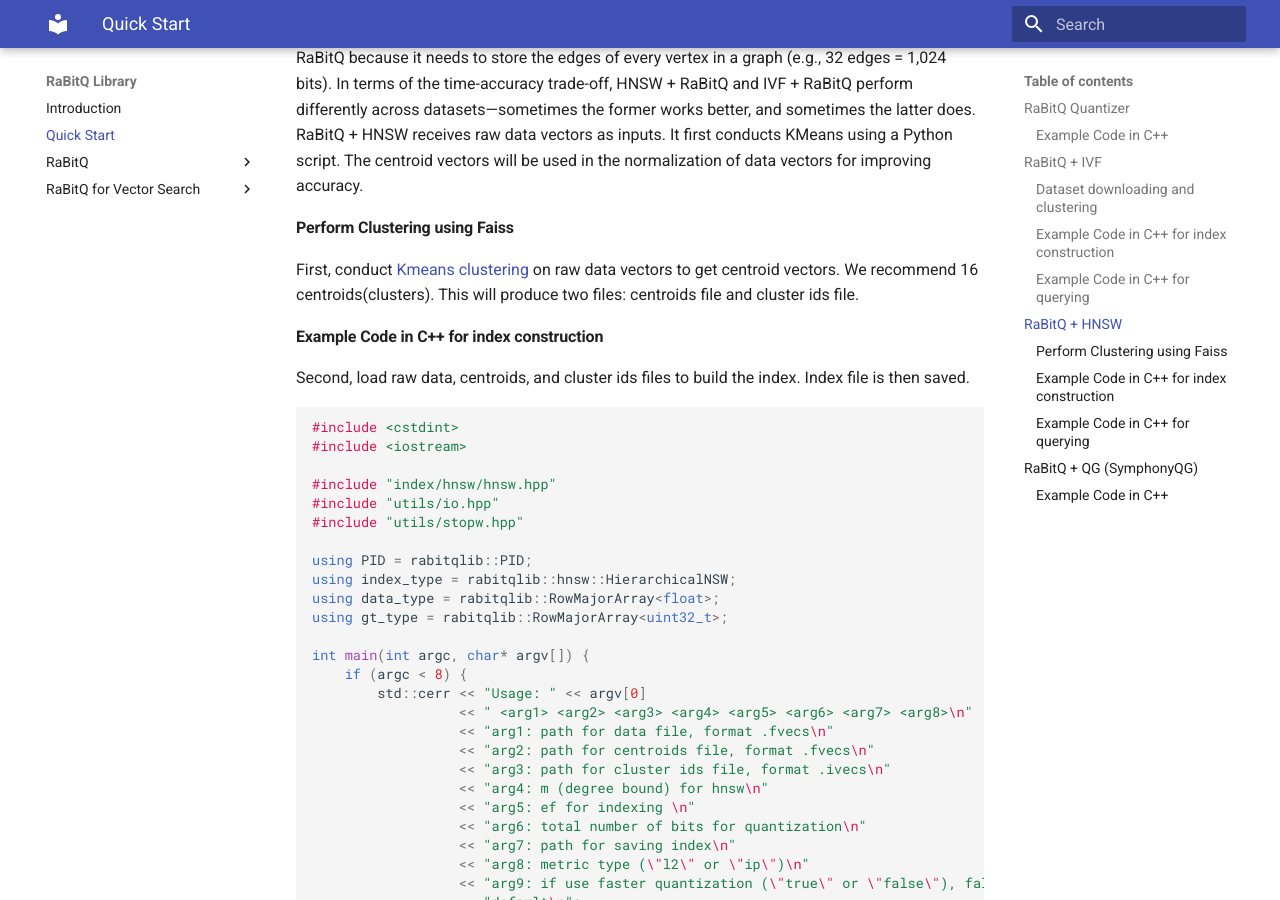
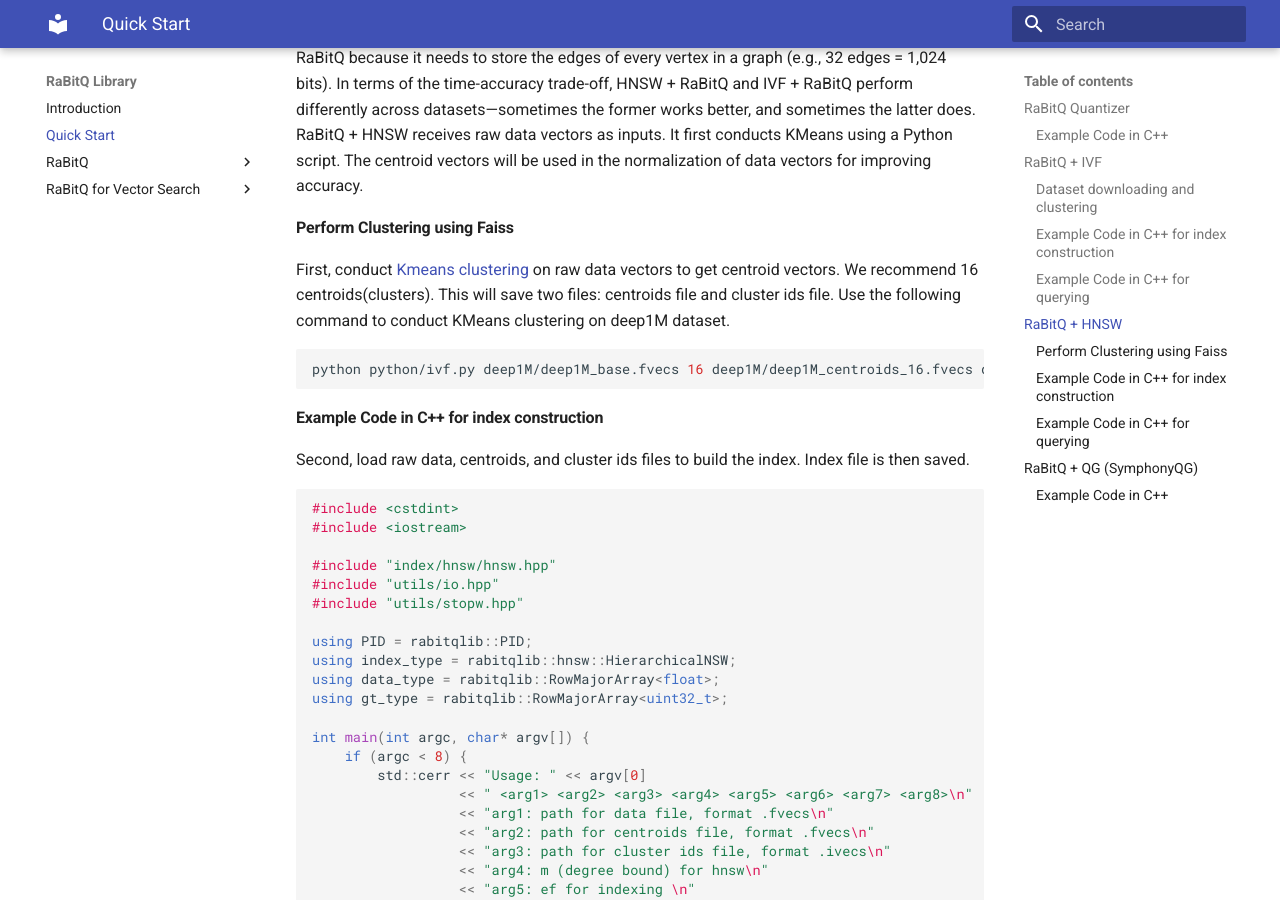
Before and after one commit to lqhl/rabitq-rs, an MkDocs documentation site: the page built from docs/docs/quick_start.md, in a window 1280 px wide and 900 px high, scrolled down 6816 px. Built offline with MkDocs 1.6.1 and Material for MkDocs 9.7.7, drawn with Linux system fonts in a browser that asks for light colours; some of the changed text lies outside the part shown.

Commit message:
Update quick_start.md

````diff
--- a/docs/docs/quick_start.md
+++ b/docs/docs/quick_start.md
@@ -320,7 +320,11 @@
 RaBitQ + HNSW receives raw data vectors as inputs. It first conducts KMeans using a Python script. The centroid vectors will be used in the normalization of data vectors for improving accuracy.
 
 #### Perform Clustering using Faiss
-First, conduct [Kmeans clustering](https://github.com/VectorDB-NTU/RaBitQ-Library/blob/main/python/ivf.py) on raw data vectors to get centroid vectors. We recommend 16 centroids(clusters). This will produce two files: centroids file and cluster ids file.
+First, conduct [Kmeans clustering](https://github.com/VectorDB-NTU/RaBitQ-Library/blob/main/python/ivf.py) on raw data vectors to get centroid vectors. We recommend 16 centroids(clusters). This will save two files: centroids file and cluster ids file.
+Use the following command to conduct KMeans clustering on deep1M dataset.
+```shell
+python python/ivf.py deep1M/deep1M_base.fvecs 16 deep1M/deep1M_centroids_16.fvecs deep1M/deep1M_clusterids_16.ivecs l2
+```
 
 #### Example Code in C++ for index construction
 Second, load raw data, centroids, and cluster ids files to build the index. Index file is then saved.
@@ -426,7 +430,11 @@
 }
 
 ```
-
+After compilation (get an excutable named `hnsw_build`), run the following command to build the HNSW.
+```shell
+./hnsw_build deep1M/deep1M_base.fvecs deep1M/deep1M_centroids_16.fvecs deep1M/deep1M_clusterids_16.ivecs 16 100 5 deep1M/deep1M_c16_b5.index l2 true
+```
+This will build a HNSW that uses 5(1+4) bits to quantize each vector.
 
 #### Example Code in C++ for querying
 Third, load index, query and groundtruth files to test ANN Search.
@@ -548,6 +556,10 @@
     }
 }
 ```
+To execute queries on deep1M, run the command for the executable(named `hnsw_query`) after compilation.
+```shell
+./hnsw_query deep1M/deep1M_c16_b5.index deep1M/deep1M_query.fvecs deep1M/deep1M_groundtruth.ivecs l2
+```
 
 ## RaBitQ + QG ([SymphonyQG](https://dl.acm.org/doi/10.1145/3709730))
 [QG](https://medium.com/@masajiro.iwasaki/fusion-of-graph-based-indexing-and-product-quantization-for-ann-search-7d1f0336d0d0) is a graph-based index originated from the [NGT library](https://github.com/yahoojapan/NGT). Different from HNSW, it creates multiple quantization codes for every vector and carefully re-organizes their layout to minimize random memory accesses in querying. RaBitQ + QG in developped from our research project [SymphonyQG](https://dl.acm.org/doi/10.1145/3709730). Unlike IVF + RaBitQ and HNSW + RaBitQ, which consumes less memory than the raw datasets, RaBitQ + QG consumes more memory to pursue the best time-accuracy trade-off.
````
